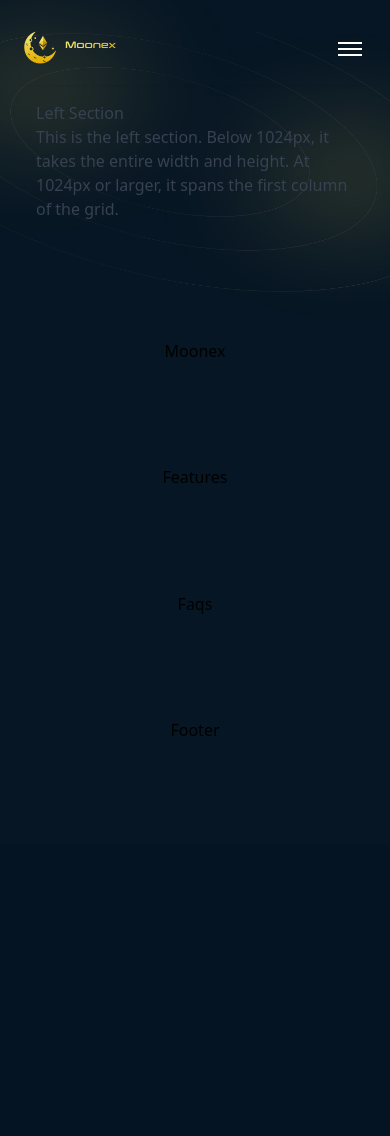
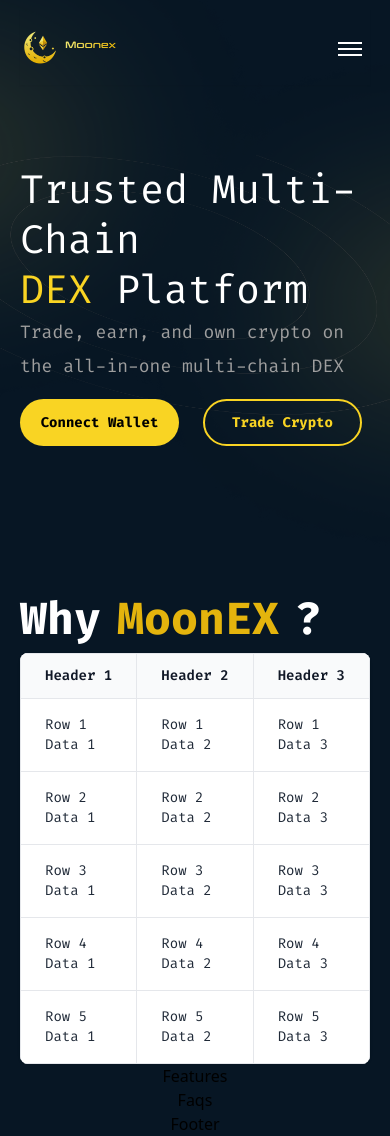
Before and after one commit to traez/frontend-intern-task-moonex-dotprolabs, a Next.js app: page / in a window 390 px wide. Before the commit the page ends 844 px from the top, so only its background shows below. Built offline with nearby package versions, Linux system fonts and the light colour scheme.

Commit message:
feat: add 1xl breakpoint and enhance Hero and Navbar components for improved responsiveness

```diff
--- a/src/app/globals.css
+++ b/src/app/globals.css
@@ -4,6 +4,7 @@
 
 /*
 640px, 768px, 1024px, 1280px, 1536px (Tailwind Default - sm, md, lg, xl, 2xl)
+Add breakpoint  screens: {'1xl': '1400px',},
 Design for 1280px max width, beyond background colour.
 Design for 375px (320px) smallest width without scroll bar
 */
--- a/src/app/layout.tsx
+++ b/src/app/layout.tsx
@@ -26,8 +26,8 @@
 }>) {
   return (
     <html lang="en" className={`${raleway.variable} ${firaCode.variable}`}>
-      <body className="antialiased flex flex-col justify-center items-center h-screen w-full bg-[#051422]">
-        <main className="flex-grow h-full w-full max-w-[1280px]">
+      <body className="antialiased flex flex-col justify-center items-center min-h-screen w-full bg-[#051422]">
+        <main className="flex-grow h-full w-full max-w-[1512px]">
           {children}
         </main>
       </body>
--- /dev/null
+++ b/src/components/Comparison.tsx
@@ -0,0 +1,58 @@
+import React from 'react';
+
+// Define the type for a single row of data
+type DataRow = {
+  column1: string;
+  column2: string;
+  column3: string;
+};
+
+// Define props interface
+interface DataTableProps {
+  headers: string[];
+  data: DataRow[];
+}
+
+const DataTable = ({ headers, data }: DataTableProps) => {
+  return (
+    <div className="w-full overflow-x-auto rounded-lg shadow">
+      <table className="w-full border-collapse bg-white border border-gray-200">
+        <thead className="bg-gray-50">
+          <tr>
+            {headers.map((header, index) => (
+              <th
+                key={index}
+                className="px-6 py-3 text-left text-sm font-semibold text-gray-900 border border-gray-200"
+              >
+                {header}
+              </th>
+            ))}
+          </tr>
+        </thead>
+        <tbody>
+          {data.map((row, rowIndex) => (
+            <tr key={rowIndex}>
+              <td className="px-6 py-4 text-sm text-gray-800 border border-gray-200">{row.column1}</td>
+              <td className="px-6 py-4 text-sm text-gray-800 border border-gray-200">{row.column2}</td>
+              <td className="px-6 py-4 text-sm text-gray-800 border border-gray-200">{row.column3}</td>
+            </tr>
+          ))}
+        </tbody>
+      </table>
+    </div>
+  );
+};
+
+// Updated Example to Comparison
+export default function Comparison() {
+  const headers = ["Header 1", "Header 2", "Header 3"];
+  const sampleData: DataRow[] = [
+    { column1: "Row 1 Data 1", column2: "Row 1 Data 2", column3: "Row 1 Data 3" },
+    { column1: "Row 2 Data 1", column2: "Row 2 Data 2", column3: "Row 2 Data 3" },
+    { column1: "Row 3 Data 1", column2: "Row 3 Data 2", column3: "Row 3 Data 3" },
+    { column1: "Row 4 Data 1", column2: "Row 4 Data 2", column3: "Row 4 Data 3" },
+    { column1: "Row 5 Data 1", column2: "Row 5 Data 2", column3: "Row 5 Data 3" },
+  ];
+
+  return <DataTable headers={headers} data={sampleData} />;
+}
--- a/src/components/Hero.tsx
+++ b/src/components/Hero.tsx
@@ -3,7 +3,7 @@
 
 const Hero = () => {
   return (
-    <article className="grid grid-rows-[1fr] grid-cols-[1fr] text-gray-700 w-full h-auto lg:grid-rows-[auto] lg:grid-cols-[7fr_1fr_2fr]">
+    <article className="grid grid-rows-[1fr] grid-cols-[1fr]  w-full h-auto 1xl:grid-rows-[auto] 1xl:grid-cols-[7fr_2fr_3fr]">
       {/* Left Section */}
       <HeroLeft />
 
--- a/src/components/HeroLeft.tsx
+++ b/src/components/HeroLeft.tsx
@@ -1,11 +1,23 @@
 const HeroLeft = () => {
   return (
-    <section className="p-4 col-start-1 row-start-1">
-      <h2>Left Section</h2>
-      <p>
-        This is the left section. Below 1024px, it takes the entire width and
-        height. At 1024px or larger, it spans the first column of the grid.
-      </p>
+    <section className="col-start-1 row-start-1 w-full h-[500px] 1xl:h-[600px] pt-[5rem] 1xl:pt-0 grid grid-cols-1 grid-rows-1 1xl:grid-rows-[4fr_6fr] font-firaCode">
+      <article className="col-start-1 row-start-1 hidden 1xl:block relative">
+        <div className="absolute w-[61px] h-[60px] bg-[url('/star-img.png')] top-[4rem] left-[7rem]" />
+      </article>
+      <article className="col-start-1 row-start-1 1xl:row-start-2">
+        <p className="text-white text-[40px] 1xl:text-[60px] leading-tight">
+          Trusted Multi-Chain
+        </p>
+        <p className="leading-tight">
+          <span className="text-[#F9D423] text-[40px] 1xl:text-[60px] mr-6">DEX</span>
+          <span className="text-white text-[40px] 1xl:text-[60px]">Platform</span>
+        </p>
+        <p className="text-[#9E9E9E] text-[18px] leading-[34px] tracking-[0] mb-4">Trade, earn, and own crypto on the all-in-one multi-chain DEX</p>
+        <p className="flex">
+          <span className="bg-[#F9D423] text-black font-extrabold text-[14px] rounded-[100px] w-[159px] h-[47px] flex justify-center items-center mr-6">Connect Wallet</span>
+          <span className="text-[#F9D423] font-extrabold text-[14px] rounded-[100px] w-[159px] h-[47px] flex justify-center items-center border-2 border-[#F9D423]">Trade Crypto</span>
+        </p>
+      </article>
     </section>
   );
 };
--- a/src/components/HeroRight.tsx
+++ b/src/components/HeroRight.tsx
@@ -1,11 +1,13 @@
 const HeroRight = () => {
   return (
-    <section className="hidden lg:block p-4 col-start-3 row-start-1">
-      <h2>Right Section</h2>
-      <p>
-        This is the right section. It appears in the third column at 1024px or
-        larger.
-      </p>
+    <section className="hidden 1xl:block col-start-3 row-start-1">
+      <article className="relative flex flex-col w-full h-[600px]">
+      <div className="absolute w-[54px] h-[46px] bg-[url('/star-img-2.png')] top-[3rem] left-[7rem]" />
+
+        <div className="absolute w-[259px] h-[259px] bg-[url('/sphere.webp')] bg-[contain] top-[9rem] left-4" />
+
+         <div className="absolute w-[61px] h-[60px] bg-[url('/star-img-1.png')] bottom-[2rem] left-[7rem]" />
+      </article>
     </section>
   );
 };
--- a/src/components/Moonex.tsx
+++ b/src/components/Moonex.tsx
@@ -1,9 +1,16 @@
-
+import Comparison from "@/components/Comparison";
 
 const Moonex = () => {
   return (
-    <div className="flex-grow flex-shrink overflow-auto">Moonex</div>
-  )
-}
+    <section className="flex-grow flex-shrink overflow-auto flex flex-col w-full max-h-[650px] font-firaCode  px-[1.25rem] sm:px-[3.5rem] lg:px-[5rem]">
+      <p className="text-[45px] font-extrabold">
+        <span className="text-white mr-4">Why</span>
+        <span className="text-[#E4B40D] mr-4">MoonEX</span>
+        <span className="text-white">?</span>
+      </p>
+      <Comparison />
+    </section>
+  );
+};
 
-export default Moonex
+export default Moonex;
--- a/src/components/Navbar.tsx
+++ b/src/components/Navbar.tsx
@@ -51,7 +51,7 @@
           {/* Mobile menu dropdown */}
           <div
             className="absolute top-[50px] right-0 w-48 bg-[#051422]/80
- backdrop-blur-sm shadow-md z-10 invisible group-hover:visible opacity-0 group-hover:opacity-100 transition-all duration-300"
+            backdrop-blur-sm shadow-md z-10 invisible group-hover:visible opacity-0 group-hover:opacity-100 transition-all duration-300"
           >
             {menuItems.map((item) => (
               <a
--- a/tailwind.config.ts
+++ b/tailwind.config.ts
@@ -17,6 +17,9 @@
         raleway: ['var(--font-raleway)'],
         firaCode: ['var(--font-fira-code)'],
       },
+      screens: {
+        '1xl': '1400px',
+      },
     },
   },
   plugins: [],
```
Also changed, not shown: public/sphere.webp (added), public/uniswap-logo.svg (added).
